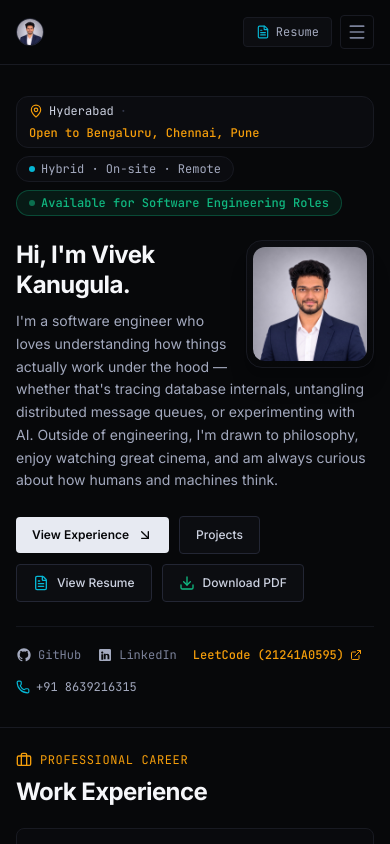
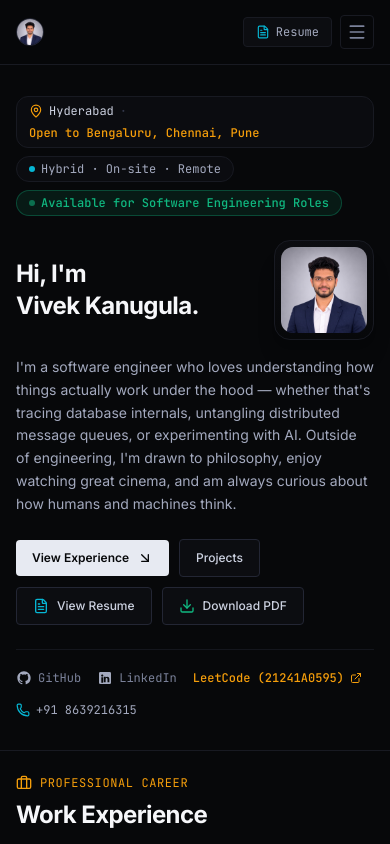
Before and after one commit to vivek-kanugula/portfolio, a React (Vite) app: page / in a window 390 px wide. Shown: the top 844 px of the page. Built offline with nearby package versions, Linux system fonts and the light colour scheme.

Commit message:
fix(hero): unwrap mobile bio to full width with side-by-side headline portrait lockup

```diff
--- a/src/components/Hero.tsx
+++ b/src/components/Hero.tsx
@@ -38,9 +38,15 @@ export const Hero: React.FC<HeroProps> = ({ onOpenResume }) => {
           {/* Left Column: Bio & Core Actions */}
           <div className="md:col-span-7 xl:col-span-8">
 
-            {/* Mobile Profile Photo (Floated to top right on mobile; hidden on md+) */}
-            <div className="float-right ml-3.5 mb-2 sm:ml-5 sm:mb-3 md:hidden">
-              <div className="relative w-28 h-28 min-[375px]:w-32 min-[375px]:h-32 min-[410px]:w-36 min-[410px]:h-36 rounded-2xl border border-mono-800 bg-gradient-to-b from-mono-900/90 to-mono-950 p-1.5 shadow-xl">
+            {/* Mobile Header Row: Headline on left, Portrait on right (Mobile normal view only) */}
+            <div className="flex items-center justify-between gap-3.5 sm:gap-4 md:hidden">
+              <h1 className="text-2xl sm:text-3xl font-bold tracking-tight text-mono-50 font-sans leading-tight">
+                Hi, I'm
+                <span className="block mt-0.5 sm:mt-1">Vivek Kanugula.</span>
+              </h1>
+
+              <div className="shrink-0">
+                <div className="relative w-[100px] h-[100px] sm:w-28 sm:h-28 rounded-2xl border border-mono-800 bg-gradient-to-b from-mono-900/90 to-mono-950 p-1.5 shadow-xl">
                   <div className="relative aspect-square w-full h-full overflow-hidden rounded-xl bg-mono-900">
                     <img
                       src="/profile.jpg"
@@ -51,19 +57,17 @@ export const Hero: React.FC<HeroProps> = ({ onOpenResume }) => {
                   </div>
                 </div>
               </div>
+            </div>
 
-            {/* Headline */}
-            <h1 className="text-2xl sm:text-3xl md:text-4xl lg:text-5xl xl:text-6xl font-bold tracking-tight text-mono-50 font-sans leading-tight">
+            {/* Desktop Headline (Hidden on mobile, visible on md+) */}
+            <h1 className="hidden md:block md:text-4xl lg:text-5xl xl:text-6xl font-bold tracking-tight text-mono-50 font-sans leading-tight">
               Hi, I'm {PROFILE_DATA.name}.
             </h1>
 
-            {/* Bio Paragraph - tight, natural spacing below headline; left-aligned on mobile to avoid awkward river gaps */}
-            <p className="mt-2.5 sm:mt-3 md:mt-5 text-sm sm:text-base lg:text-lg leading-relaxed text-mono-300 font-sans max-w-2xl text-left md:text-justify">
+            {/* Bio Paragraph - Full width on mobile without jagged wrapping; clean typographic flow */}
+            <p className="mt-4 sm:mt-5 md:mt-5 text-sm sm:text-base lg:text-lg leading-relaxed text-mono-300 font-sans max-w-2xl text-left md:text-justify">
               {PROFILE_DATA.bio}
             </p>
-
-            {/* Clear float before action controls on mobile */}
-            <div className="clear-both md:hidden" />
 
             {/* Action Buttons */}
             <div className="mt-6 sm:mt-7 flex flex-wrap items-center gap-2.5 sm:gap-4">
```
Lines whose indentation alone changed are shown as unchanged.
